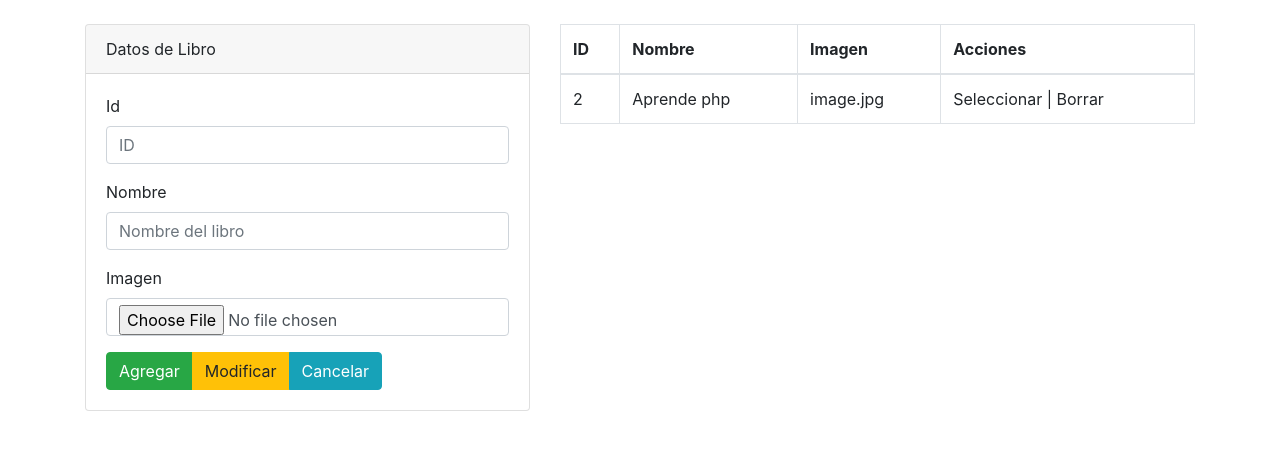
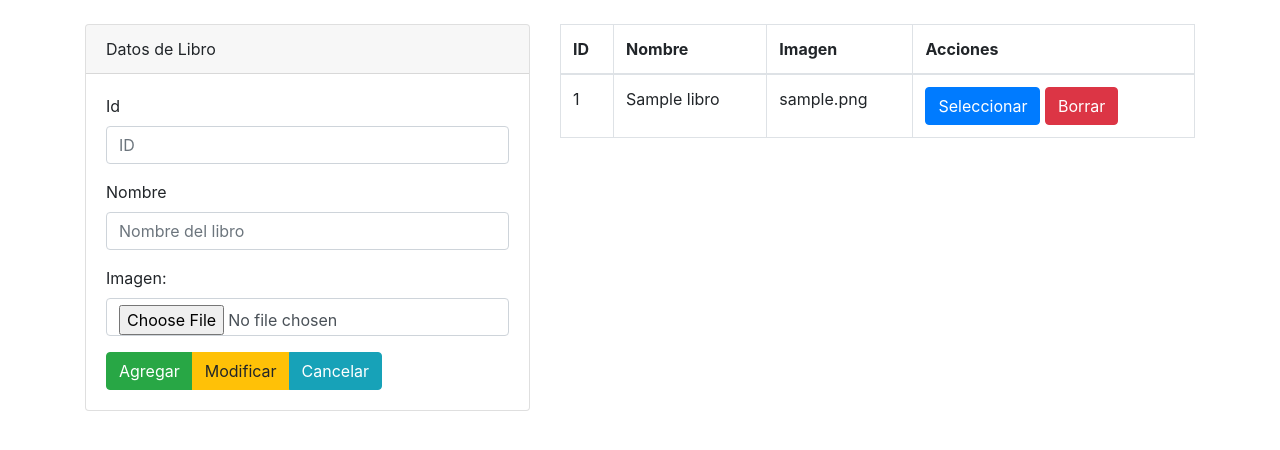
Before and after one commit to DavidRMD/Sitio, a PHP site: page /administrador/seccion/productos.php in a window 1280 px wide. Shown: the part 56-506 px from the top of the page. Run offline with PHP 8.4, Linux system fonts and the light colour scheme; tables that the repository leaves empty or names only in its code hold one stand-in row (values such as "Sample post").

Commit message:
Continuando con la conexion a base de datos, en desarrollo de la tabla de administradores

```diff
--- a/administrador/seccion/productos.php
+++ b/administrador/seccion/productos.php
@@ -5,7 +5,7 @@ print_r($_FILES);   //<!--para que el formulario acepte fotografias archivos y d
 */      //Validamos que la información del formulario si llega al realizar una accion de los botones
 
 $txtID = (isset($_POST['txtID']))?$_POST['txtID']:"";     //si existe algo en(2do)txtID entonces txtId(1ero) va a ser igual al valor enviado, al txtId(3ro), de lo contrario quedara vacio (comillas)
-$txtNombre = (isset($_POST['txtNombre']))?$_POST['txtNombre']:"";
+$txtNombre = (isset($_POST['txtNombre']))?$_POST['txtNombre']:"";       //Verifica que se envie la informaicón
 $txtImagen = (isset($_FILES['txtImagen']['name']))?$_FILES['txtImagen']['name']:"";
 $accion = (isset($_POST['accion']))?$_POST['accion']:"";
 /*echo $txtID."<br/>";
@@ -18,18 +18,89 @@ switch($accion){
         //INSERT INTO `libros` (`id`, `nombre`, `imagen`) VALUES (NULL, 'Libro de php', 'imagen.jpg');
         $sentenciaSQL = $conexion->prepare("INSERT INTO libros (nombre, imagen) VALUES (:nombre, :imagen);"); //->Parametros a insertar en la bd
         $sentenciaSQL->bindParam(':nombre',$txtNombre);
-        $sentenciaSQL->bindParam(':imagen',$txtImagen);     //Se escribe en la base de datos con la inf. proporcionada por el usuario
+
+        $fecha= new DateTime();
+        $nombreArchivo= ($txtImagen!="")?$fecha->getTimestamp()."_".$_FILES["txtImagen"]["name"]:"imagen.jpg";      //Se genera una instruccion de subida, una foto con una hora, se adjunta la imagen temporal(original), si no esta vacia se mueve a la carpeta del archivo seleccionada
+
+        $tmpImagen= $_FILES["txtImagen"]["tmp_name"];
+        if($tmpImagen!=""){
+            move_uploaded_file($tmpImagen,"../../img/".$nombreArchivo);     //Selecionamos donde guardar la imgaen
+        }
+
+        $sentenciaSQL->bindParam(':imagen',$nombreArchivo);     //Se escribe en la base de datos con la inf. proporcionada por el usuario
         $sentenciaSQL->execute();
         //echo "Presionado botón agregar";
     break;
 
     case "Modificar":
-        echo "Presionado botón modificar";
+        $sentenciaSQL = $conexion->prepare("UPDATE libros SET nombre=:nombre WHERE id= :id"); //->Parametros a insertar en la bd
+        $sentenciaSQL->bindParam(':nombre',$txtNombre);
+        $sentenciaSQL->bindParam(':id',$txtID);
+        $sentenciaSQL->execute();
+        //echo "Presionado botón modificar";
+        if($txtImagen!=""){     //Se valida que haya algo
+
+            $fecha= new DateTime();
+            $nombreArchivo= ($txtImagen!="")?$fecha->getTimestamp()."_".$_FILES["txtImagen"]["name"]:"imagen.jpg";      //Se genera una instruccion de subida, una foto con una hora, se adjunta la imagen temporal(original), si no esta vacia se mueve a la carpeta del archivo seleccionada
+            $tmpImagen= $_FILES["txtImagen"]["tmp_name"];                   //Se adjuntan los archivos renombrando y trabajando con ellos,
+            move_uploaded_file($tmpImagen,"../../img/".$nombreArchivo);     //Se hace el copiado de los archivos en la carpeta img
+
+            $sentenciaSQL = $conexion->prepare("SELECT imagen FROM libros WHERE id= :id"); //->Selecciona los registros id con el id que se selecciono
+            $sentenciaSQL->bindParam(':id',$txtID);
+            $sentenciaSQL->execute();
+            $libro = $sentenciaSQL->fetch(PDO::FETCH_LAZY);             //Se busca la imagen para borrar la imagen antigua
+
+
+            if(isset($libro["imagen"]) && ($libro["imagen"]!= "imagen.jpg")){
+                if(file_exists("../../img/".$libro["imagen"])){
+                    unlink("../../img/".$libro["imagen"]);              //SE selecciona la imagen a borrar
+                }
+            }
+
+            $sentenciaSQL = $conexion->prepare("UPDATE libros SET imagen=:imagen WHERE id= :id"); //->Parametros a insertar en la bd
+            $sentenciaSQL->bindParam(':imagen', $nombreArchivo);
+            $sentenciaSQL->bindParam(':id',$txtID);
+            $sentenciaSQL->execute();                               //Se actualiza la base de datos con una imagen nueva
+        }
+
+
     break;
 
     case "Cancelar":
         echo "Presionado botón cancelar";
     break;
+
+    case "Seleccionar":
+        $sentenciaSQL = $conexion->prepare("SELECT * FROM libros WHERE id= :id"); //->Selecciona los registros id con el id que se selecciono
+        $sentenciaSQL->bindParam(':id',$txtID);
+        $sentenciaSQL->execute();
+        $libro = $sentenciaSQL->fetch(PDO::FETCH_LAZY);
+
+        $txtNombre= $libro['nombre'];
+        $txtImagen= $libro['imagen'];
+        //echo "Presionado botón Seleccionar";
+    break;
+
+    case "Borrar":
+
+        $sentenciaSQL = $conexion->prepare("SELECT imagen FROM libros WHERE id= :id"); //->Selecciona los registros id con el id que se selecciono
+        $sentenciaSQL->bindParam(':id',$txtID);
+        $sentenciaSQL->execute();
+        $libro = $sentenciaSQL->fetch(PDO::FETCH_LAZY);
+
+
+        if(isset($libro["imagen"]) && ($libro["imagen"]!= "imagen.jpg")){
+            if(file_exists("../../img/".$libro["imagen"])){
+                unlink("../../img/".$libro["imagen"]);
+            }
+        }
+
+        $sentenciaSQL = $conexion->prepare("DELETE FROM libros WHERE id= :id"); //->Parametros a insertar en la bd
+        $sentenciaSQL->bindParam(':id',$txtID);
+        $sentenciaSQL->execute();
+        //echo "Presionado botón Borrar";
+    break;
+
 }
 
 $sentenciaSQL = $conexion->prepare("SELECT * FROM libros");
@@ -49,16 +120,17 @@ $listaLibros = $sentenciaSQL->fetchAll(PDO::FETCH_ASSOC);
             <form method="POST" enctype="multipart/form-data">      <!--enctype para poder recepcionar archivos-->
                 <div class = "form-group">
                     <label for="txtID">Id</label>
-                    <input type="text" class="form-control" name="txtID" id="txtID" placeholder="ID">
+                    <input type="text" class="form-control" value="<?php echo $txtID;?>" name="txtID" id="txtID" placeholder="ID">
                 </div>
 
                 <div class="form-group">
                     <label for="txtNombre">Nombre</label>
-                    <input type="text" class="form-control" name="txtNombre" id="txtNombre" placeholder="Nombre del libro">
+                    <input type="text" class="form-control" value="<?php echo $txtNombre;?>" name="txtNombre" id="txtNombre" placeholder="Nombre del libro">
                 </div>
 
                 <div class="form-group">
-                    <label for="txtNombre">Imagen</label>
+                    <label for="txtNombre">Imagen: </label>
+                    <?php echo $txtImagen; ?>
                     <input type="file" class="form-control" name="txtImagen" id="txtImagen" placeholder="Imagen">
                 </div>
 
@@ -72,10 +144,6 @@ $listaLibros = $sentenciaSQL->fetchAll(PDO::FETCH_ASSOC);
         </div>
 
     </div>
-
-
-
-
 
 </div>
 
@@ -92,12 +160,25 @@ $listaLibros = $sentenciaSQL->fetchAll(PDO::FETCH_ASSOC);
             </tr>
         </thead>
         <tbody>
-            <tr>
-                <td>2</td>                   <!--1eros datos-->
-                <td>Aprende php</td>
-                <td>image.jpg</td>
-                <td>Seleccionar | Borrar</td>
-            </tr>
+            <?php foreach($listaLibros as $libro) { ?>
+                <tr>
+                    <td><?php echo $libro['id']; ?></td>                   <!--1eros datos-->
+                    <td><?php echo $libro['nombre']; ?></td>
+                    <td><?php echo $libro['imagen']; ?></td>
+
+                    <td>
+
+                        <form method="post">
+                            <input type="hidden" name="txtID" id="txtID" value="<?php echo $libro['id']; ?>">
+
+                            <input name="accion" class="btn btn-primary" type="submit" value="Seleccionar">
+                            <input name="accion" class="btn btn-danger" type="submit" value="Borrar">
+                        </form>
+
+                    </td>
+
+                </tr>
+                <?php }?>
         </tbody>
     </table>
 </div>
```
Also changed, not shown: 1 other file.
